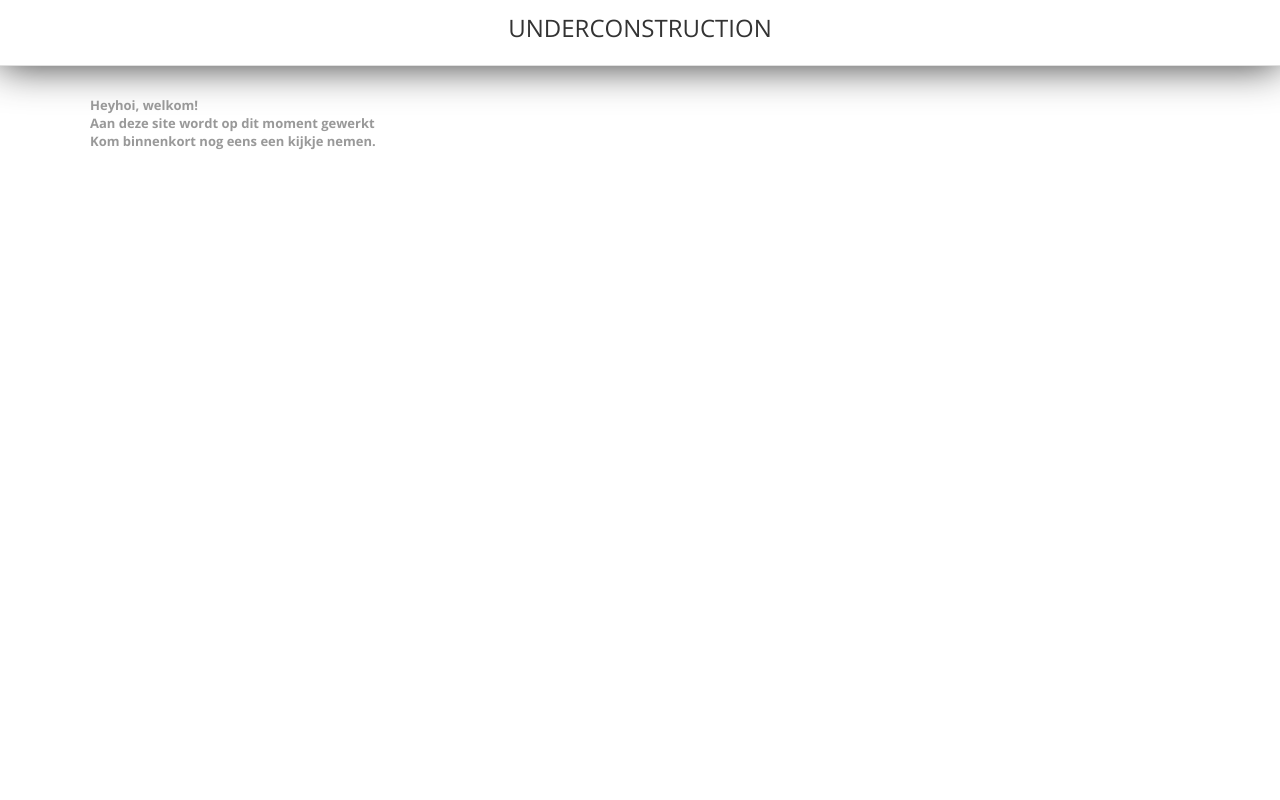
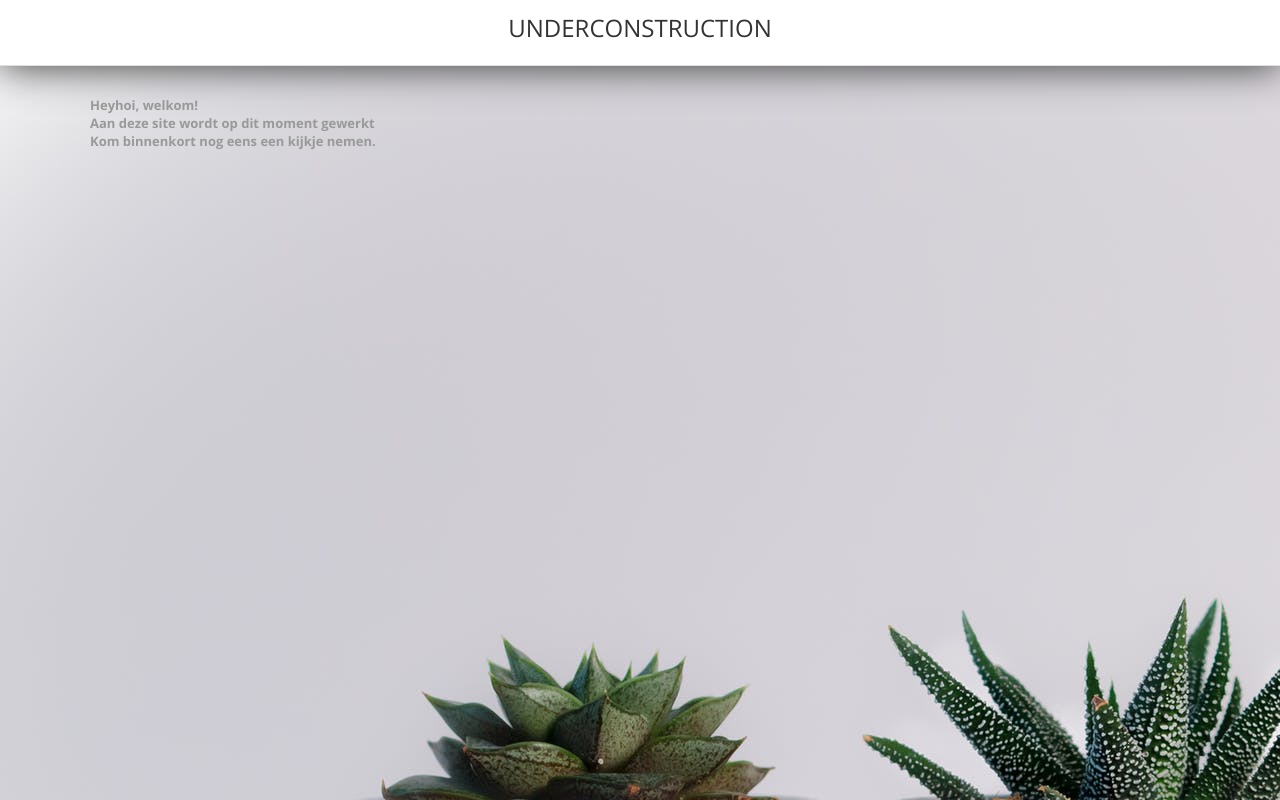
Before and after one commit to xmarga/xmarga.github.io, a plain HTML site: page index.html in a window 1280 px wide. Drawn offline with nearby package versions, Linux system fonts and the light colour scheme.

Commit message:
Update style.css

```diff
--- a/style.css
+++ b/style.css
@@ -4,7 +4,7 @@
 }
 
 body {
-    background: url('images/background_img.jpeg') repeat;
+    background: url('background_img.jpeg') repeat;
     font-family: 'Open Sans', Tahoma, Arial, Verdana;
     font-size: 13px;
     color: #999;
```
